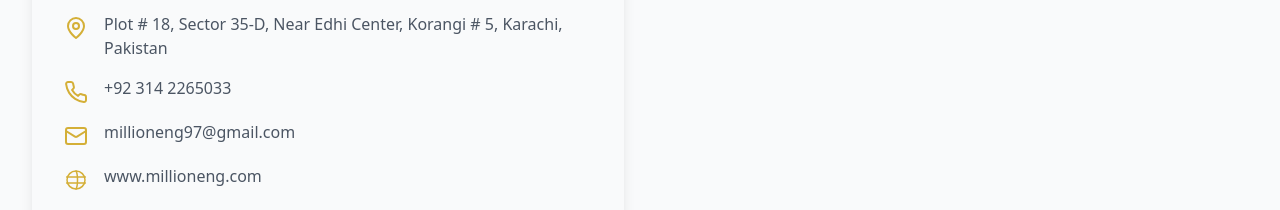
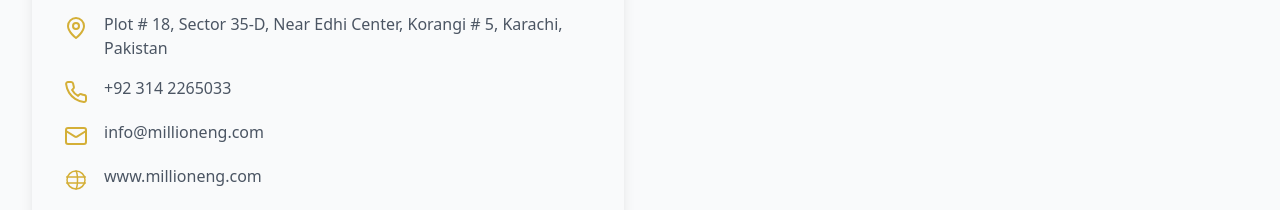
Before and after one commit to millioneng/million-eng, a React (Create React App) app: page / in a window 1280 px wide. Shown: the part 5860-6070 px from the top of the page. Built offline with nearby package versions, Linux system fonts and the light colour scheme.

Commit message:
Update email address in GlobalReach component

```diff
--- a/src/components/GlobalReach.jsx
+++ b/src/components/GlobalReach.jsx
@@ -77,7 +77,7 @@
             country="PAKISTAN"
             address="Plot # 18, Sector 35-D, Near Edhi Center, Korangi # 5, Karachi, Pakistan"
             phone="+92 314 2265033"
-            email="millioneng97@gmail.com"
+            email="info@millioneng.com"
             web="www.millioneng.com"
             mapLink="https://maps.app.goo.gl/oXM3TpEv9NQGXPHa8"
           />
```
